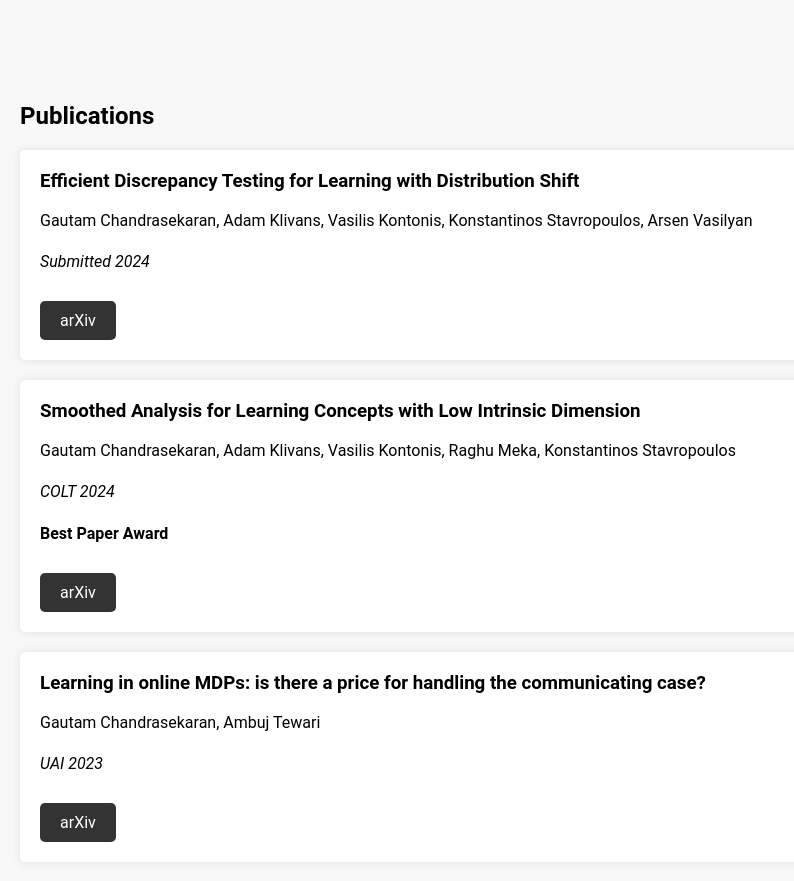
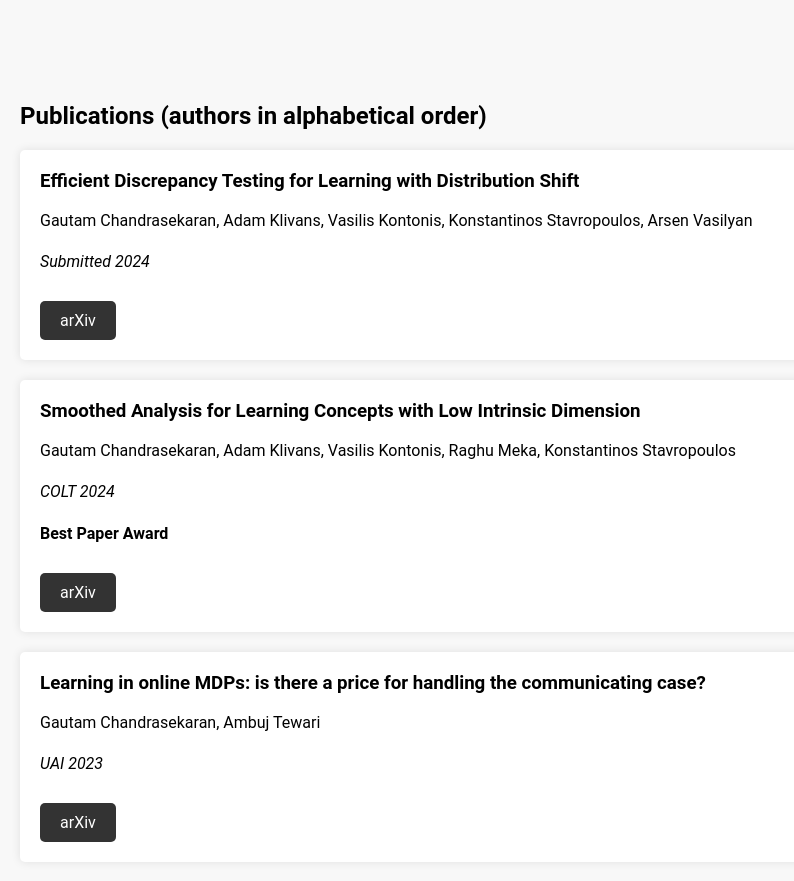
Before and after one commit to gautamc-git/temp-website, a Jekyll site: the page built from index.md, in a window 1280 px wide and 1352 px high. Shown: the part 450-1331 px from the top of the window, without its empty margins (0-794 px from the left). Built offline with Jekyll 4.4.1, drawn with Linux system fonts in a browser that asks for light colours.

Commit message:
Update index.md

```diff
--- a/index.md
+++ b/index.md
@@ -25,7 +25,7 @@ title: "Home"
 
 <section id="publications">
   <div class="container publications-container">
-    <h2>Publications</h2>
+    <h2>Publications (authors in alphabetical order)</h2>
     <!-- TDS LEARNING!-->
     <div class="publication-card">
       <h3>Efficient Discrepancy Testing for Learning with Distribution Shift</h3>
```
